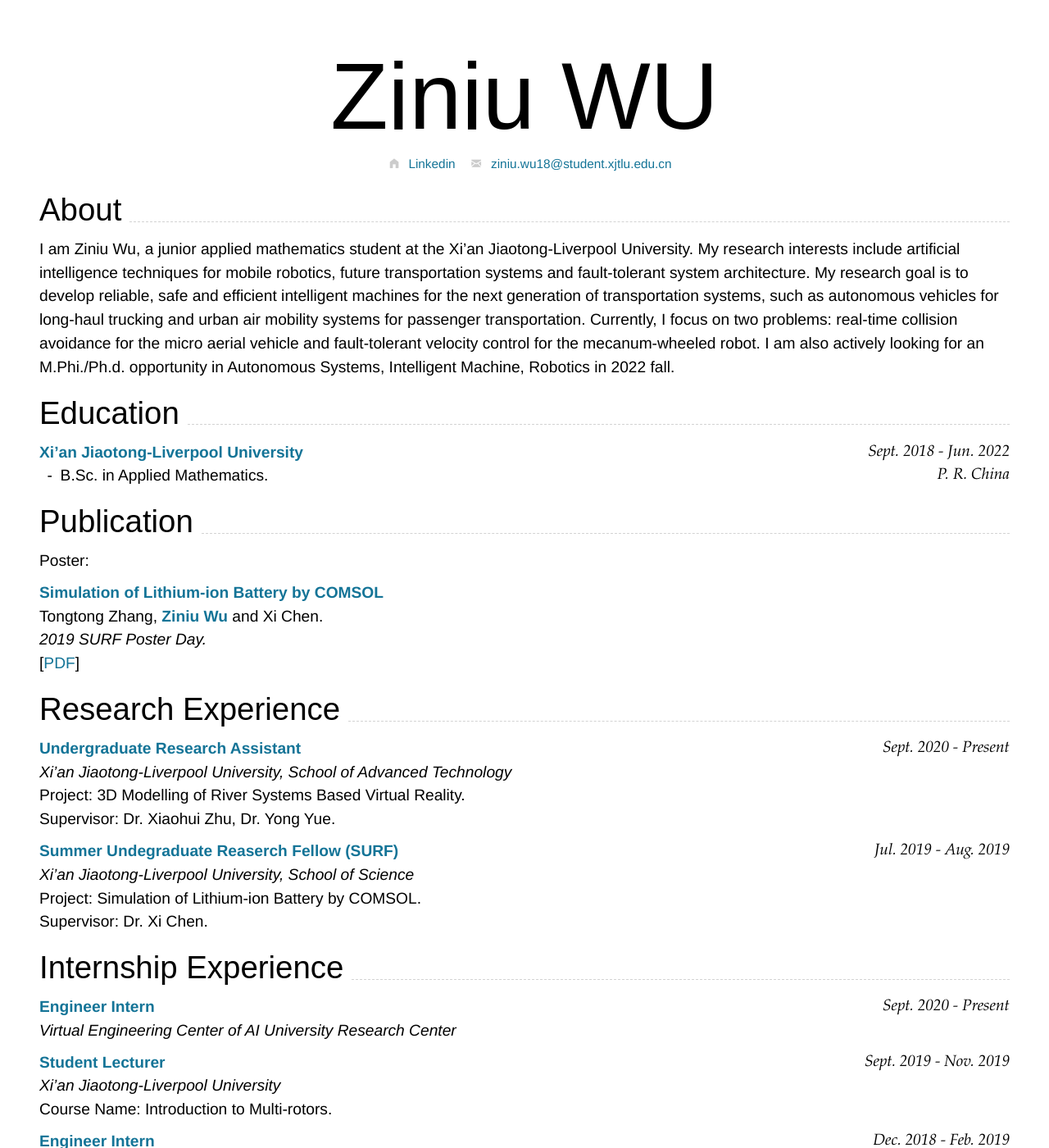
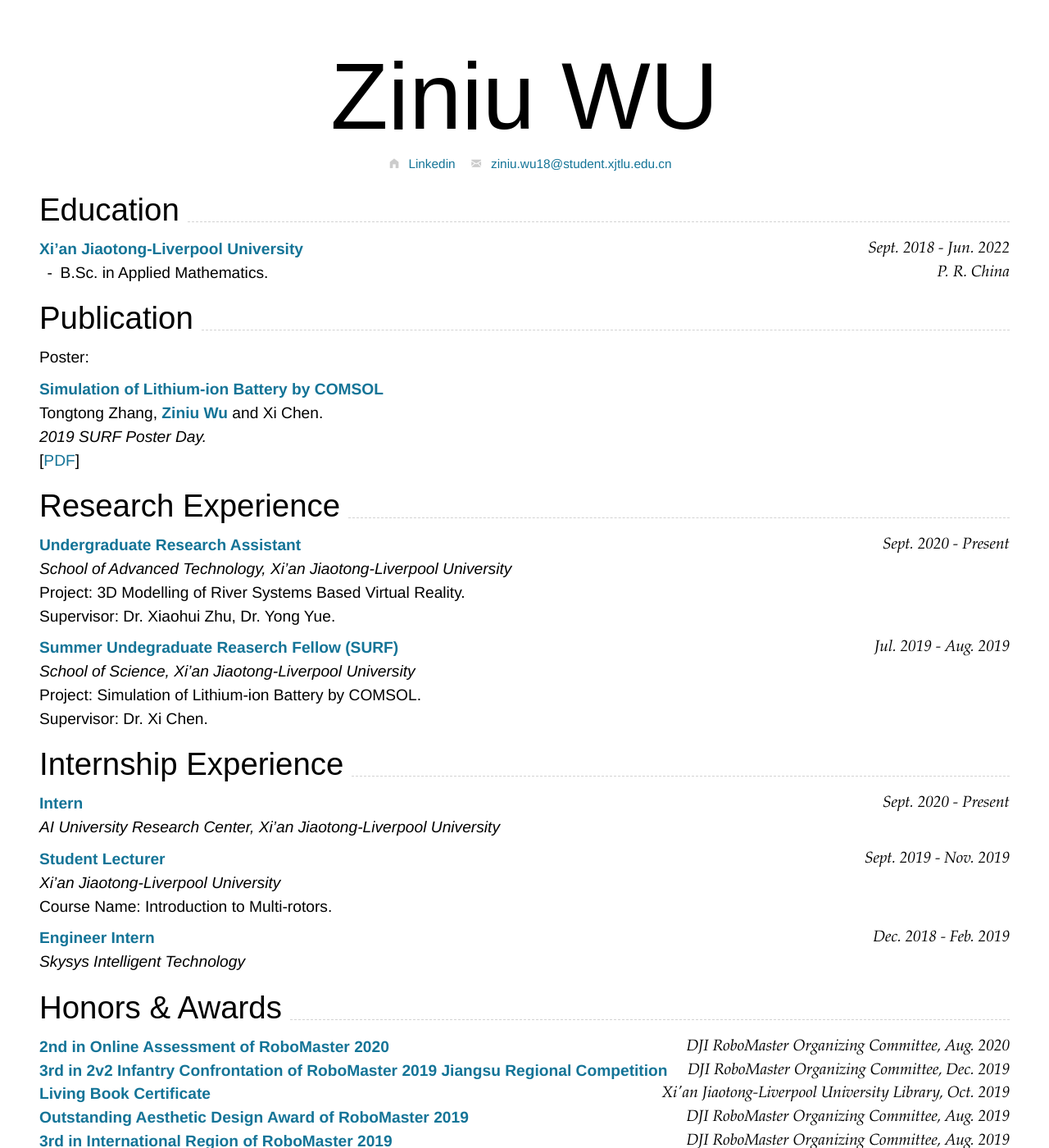
Before and after one commit to RoboDD/ziniu-cv, a Jekyll site: the page built from index.md, in a window 1280 px wide and 1400 px high. Shown: the whole window at 82% size. Built offline with Jekyll 4.4.1, drawn with Linux system fonts in a browser that asks for light colours; nearby versions of some CDN libraries; some of the changed text lies outside the part shown.

Commit message:
Update index.md

```diff
--- a/index.md
+++ b/index.md
@@ -21,9 +21,7 @@ Supported arguments:
 
 {% include cv-contact.html %}
 
-## About
-
-I am Ziniu Wu, a junior applied mathematics student at the Xi'an Jiaotong-Liverpool University. My research interests include artificial intelligence techniques for mobile robotics, future transportation systems and fault-tolerant system architecture. My research goal is to develop reliable, safe and efficient intelligent machines for the next generation of transportation systems, such as autonomous vehicles for long-haul trucking and urban air mobility systems for passenger transportation. Currently, I focus on two problems: real-time collision avoidance for the micro aerial vehicle and fault-tolerant velocity control for the mecanum-wheeled robot. I am also actively looking for an M.Phi./Ph.d. opportunity in Autonomous Systems, Intelligent Machine, Robotics in 2022 fall.
+<!--I am Ziniu Wu, a junior applied mathematics student at the Xi'an Jiaotong-Liverpool University. My research interests include artificial intelligence techniques for mobile robotics, future transportation systems and fault-tolerant system architecture. My research goal is to develop reliable, safe and efficient intelligent machines for the next generation of transportation systems, such as autonomous vehicles for long-haul trucking and urban air mobility systems for passenger transportation. Currently, I focus on two problems: real-time collision avoidance for the micro aerial vehicle and fault-tolerant velocity control for the mecanum-wheeled robot. I am also actively looking for an M.Phi./Ph.d. opportunity in Autonomous Systems, Intelligent Machine, Robotics in 2022 fall.-->
 <!--In addition, I am proposing my final year project ideas, such as robot swarms formulation and mission scheduling using an improved AI-enhanced operational research method. Passionate partners in major of MRS, ICS and EST are preffered to do the project together. If there is any collaboration chance, feel free to contact me via e-mail. I am also actively looking for an M.Phi./Ph.d. opportunity in Autonomous Systems, Intelligent Machine, Robotics in 2022 fall.
 -->
 
@@ -59,21 +57,21 @@ _2019 SURF Poster Day._<br>
 
 ### [**Undergraduate Research Assistant**]() `Sept. 2020 - Present`
 
-_Xi'an Jiaotong-Liverpool University, School of Advanced Technology_<br>
+_School of Advanced Technology, Xi'an Jiaotong-Liverpool University_<br>
 Project: 3D Modelling of River Systems Based Virtual Reality.<br>
 Supervisor: Dr. Xiaohui Zhu, Dr. Yong Yue.<br>
 
 ### [**Summer Undegraduate Reaserch Fellow (SURF)**]() `Jul. 2019 - Aug. 2019`
 
-_Xi'an Jiaotong-Liverpool University, School of Science_<br>
+_School of Science, Xi'an Jiaotong-Liverpool University_<br>
 Project: Simulation of Lithium-ion Battery by COMSOL.<br>
 Supervisor: Dr. Xi Chen.<br>
 
 ## Internship Experience
 
-### [**Engineer Intern**]() `Sept. 2020 - Present`
+### [**Intern**]() `Sept. 2020 - Present`
 
-_Virtual Engineering Center of AI University Research Center_<br>
+_AI University Research Center, Xi'an Jiaotong-Liverpool University_<br>
 
 ### [**Student Lecturer**]() `Sept. 2019 - Nov. 2019`
 
```
Also changed, not shown: other parts of index.md (+1 -1 lines).
